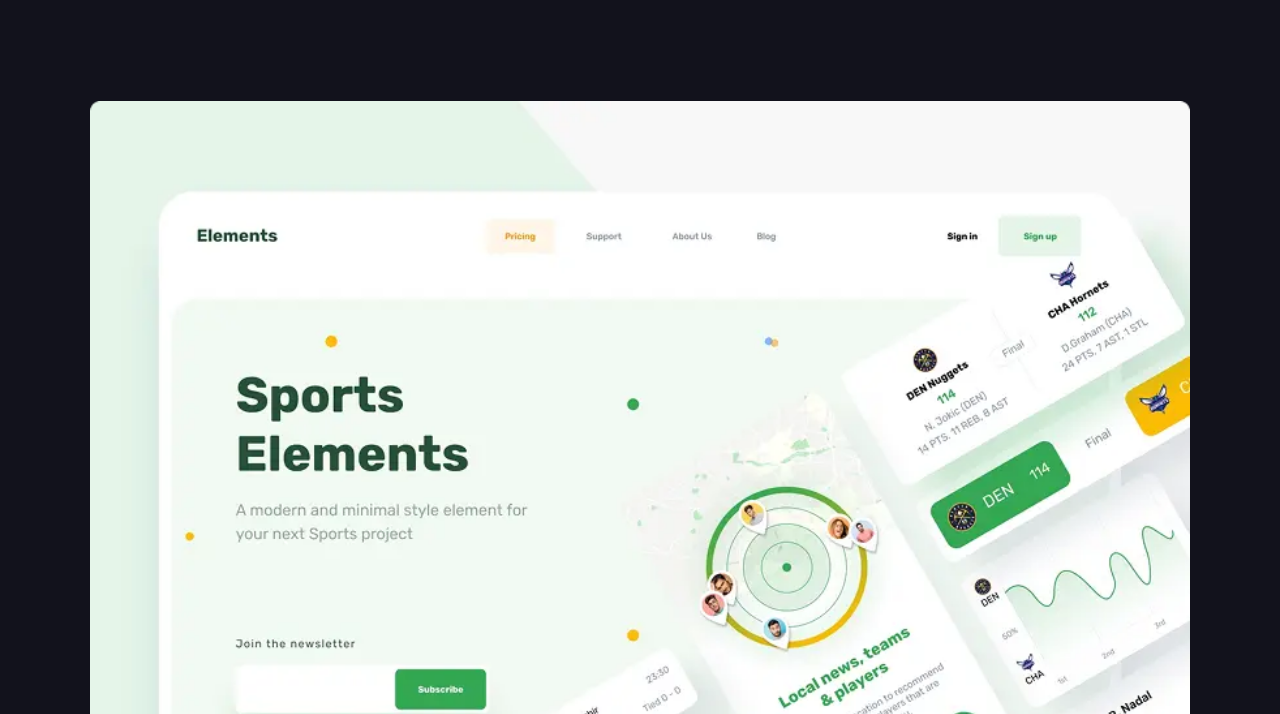
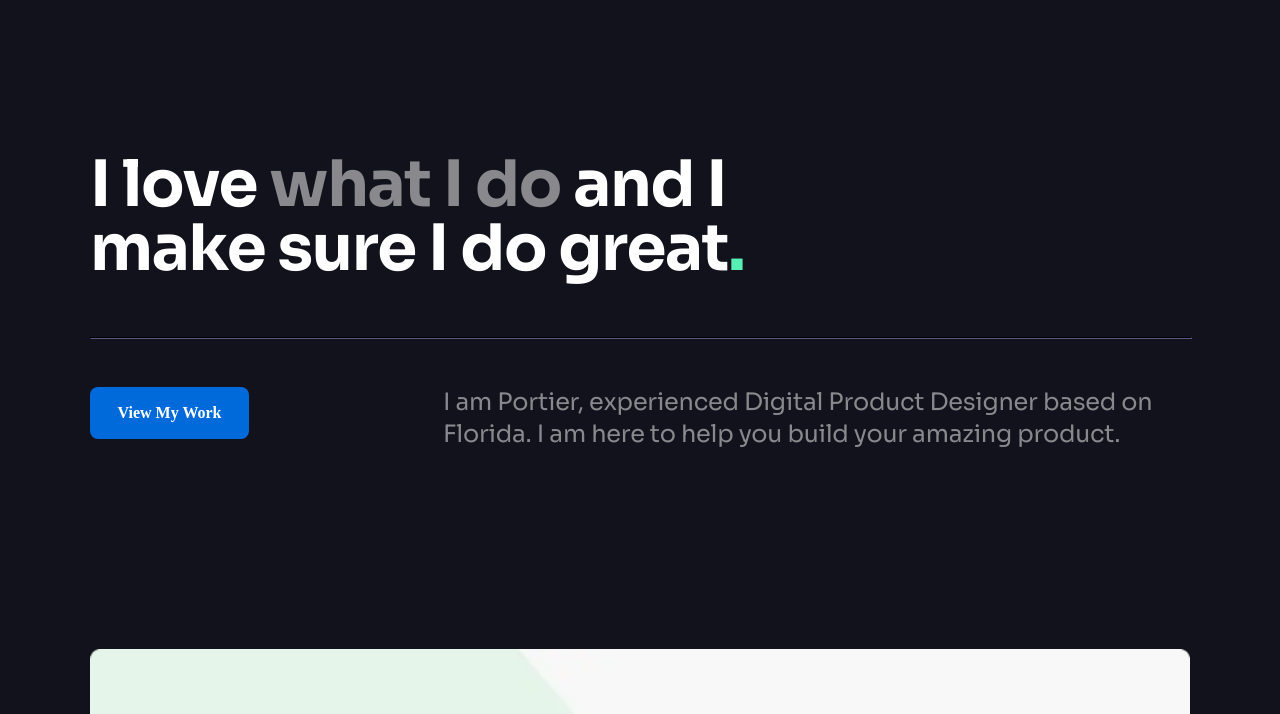
Before and after one commit to stilistica/PortierDigital, a website: page src/pages/portfolio.html in a window 1280 px wide. Shown: the part 86-800 px from the top of the page. Drawn offline with nearby package versions, Linux system fonts and the light colour scheme; files that its build step writes are made by us from their sources; files whose address does not match are found by name; a web font is replaced by a local one.

Commit message:
done hero portfolio

```diff
--- a/gulp/version.json
+++ b/gulp/version.json
@@ -1,3 +1,3 @@
 {
-    "main": "20250930003154"
+    "main": "20250930101814"
 }
--- a/src/components/portfolio/hero.html
+++ b/src/components/portfolio/hero.html
@@ -0,0 +1,15 @@
+<section class="container">
+  <div class="portfolio-hero">
+    <h1 class="portfolio-hero__title">
+      I love <span class="hero__gray">what I do</span> and I make sure I do great<span class="hero__green">.</span>
+    </h1>
+    <hr class="portfolio-hero__line"/>
+    <div class="portfolio-hero__info">
+      <button>View My Work</button>
+      <p>
+        I am Portier, experienced Digital Product Designer based on Florida. I
+        am here to help you build your amazing product.
+      </p>
+    </div>
+  </div>
+</section>
--- a/src/scss/components/footer.scss
+++ b/src/scss/components/footer.scss
@@ -48,7 +48,7 @@
     p {
       font-family: s.$font__inter;
       font-weight: 400;
-      font-size: 16px;
+      font-size: 16.4px;
       line-height: 1.5;
       color: s.$color__gray;
     }
@@ -83,7 +83,7 @@
 
     &__wrapper {
       @include s.d-flex($direction: row, $justify: space-between);
-      margin-top: 18px;
+      margin-top: 20px;
 
       &-social {
         gap: 24px;
--- a/src/scss/components/header.scss
+++ b/src/scss/components/header.scss
@@ -22,6 +22,8 @@
     top: 88px;
     background-color: s.$color__main;
     transition: all 0.5s ease;
+
+    z-index: 9999;
 
     &.active {
       right: 0;
--- a/src/scss/components/homepage/hero.scss
+++ b/src/scss/components/homepage/hero.scss
@@ -1,4 +1,11 @@
 @use "../../base/globals.scss" as s;
+
+.hero__gray {
+  color: s.$color__gray;
+}
+.hero__green {
+  color: s.$color__green;
+}
 
 .home-hero {
   @include s.d-flex($direction: column, $justify: center);
@@ -16,13 +23,6 @@
       line-height: 1.2;
       letter-spacing: -0.01em;
       color: s.$color__white;
-
-      .home-hero__gray {
-        color: s.$color__gray;
-      }
-      .home-hero__green {
-        color: s.$color__green;
-      }
     }
 
     p {
@@ -186,7 +186,7 @@
         max-width: none;
         justify-self: auto;
         min-width: 386px;
-				max-width: none;
+        max-width: none;
       }
       &.home-hero__cards-card-3 {
         min-width: 402px;
--- /dev/null
+++ b/src/scss/components/portfolio/hero.scss
@@ -0,0 +1,103 @@
+@use "../../base/globals.scss" as s;
+
+.portfolio-hero {
+  padding-top: 96px;
+  padding-bottom: 100px;
+
+  @include s.d-flex($direction: column);
+  gap: 48px;
+
+  font-family: s.$font__sora;
+  &__title {
+    font-weight: 700;
+    font-size: 40px;
+    line-height: 1.2;
+    letter-spacing: -0.01em;
+  }
+
+  &__line {
+    width: 100%;
+    background: transparent;
+    border-color: s.$color__hover;
+
+    padding-top: 0px;
+    margin: 8px 0 0 0;
+  }
+
+  &__info {
+    @include s.d-flex($direction: column);
+    gap: 48px;
+
+    button {
+      @include s.btn-def;
+    }
+    p {
+      font-weight: 400;
+      font-size: 16px;
+      line-height: 1.5;
+      color: s.$color__gray;
+    }
+  }
+
+  // ------------------ 768 --------------------
+  @media (min-width: s.$media_768) {
+    padding-top: 150px;
+
+    &__title {
+      max-width: 700px;
+      font-size: 64px;
+      line-height: 1;
+      letter-spacing: -0.02em;
+    }
+    &__info {
+      @include s.d-flex(
+        $direction: row,
+        $justify: space-between,
+        $align: start
+      );
+      gap: 194px;
+
+      button {
+        min-width: 159px;
+      }
+      p {
+        max-width: 491px;
+        font-size: 24px;
+        line-height: 1.33333;
+        letter-spacing: -0.01em;
+
+        @media (min-width: 1025px) {
+          max-width: none;
+          min-width: 491px;
+        }
+      }
+    }
+  }
+
+  // ------------------ 1440 --------------------
+  @media (min-width: s.$media_1440) {
+    padding-top: 200px;
+    padding-bottom: 200px;
+
+    &__title {
+      max-width: 900px;
+
+      font-size: 72px;
+      line-height: 1.19444;
+    }
+
+    &__line {
+      margin: 0;
+    }
+    &__info {
+      gap: 487px;
+
+      button {
+        min-width: 159px;
+      }
+      p {
+        min-width: 611px;
+      }
+    }
+  }
+}
--- a/src/scss/style.scss
+++ b/src/scss/style.scss
@@ -17,3 +17,6 @@
 @use "./components/homepage/info.scss" as *;
 @use "./components/homepage/testimonials.scss" as *;
 @use "./components/homepage/facts.scss" as *;
+
+// --------- portfolio ----------
+@use "./components/portfolio/hero.scss" as *;
```
Also changed, not shown: docs/about.html (+2 -2 lines), docs/blog.html (+2 -2 lines), docs/index.html (+4 -4 lines), docs/portfolio.html (+17 -2 lines), docs/text.html (+2 -2 lines), src/components/homepage/hero.html (+2 -2 lines), docs/css/style.min.css, docs/js/main.min.js.
